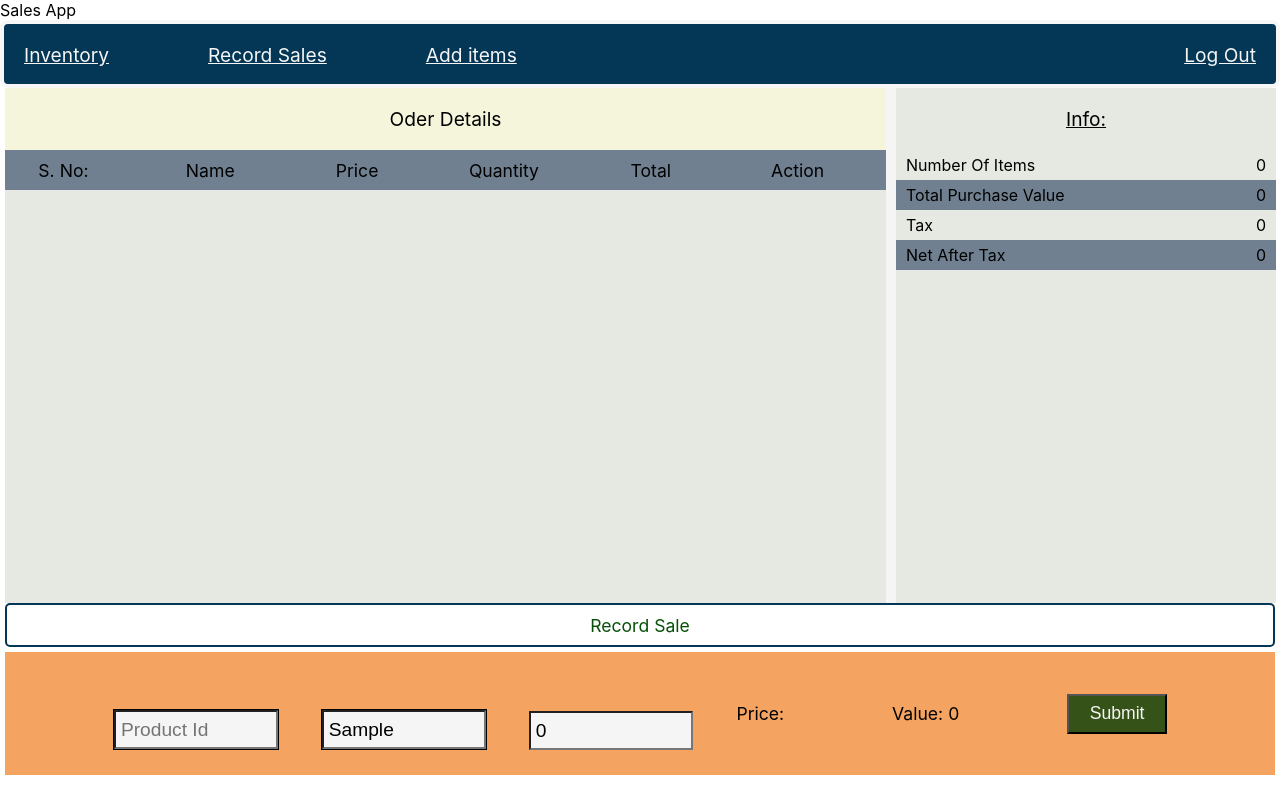
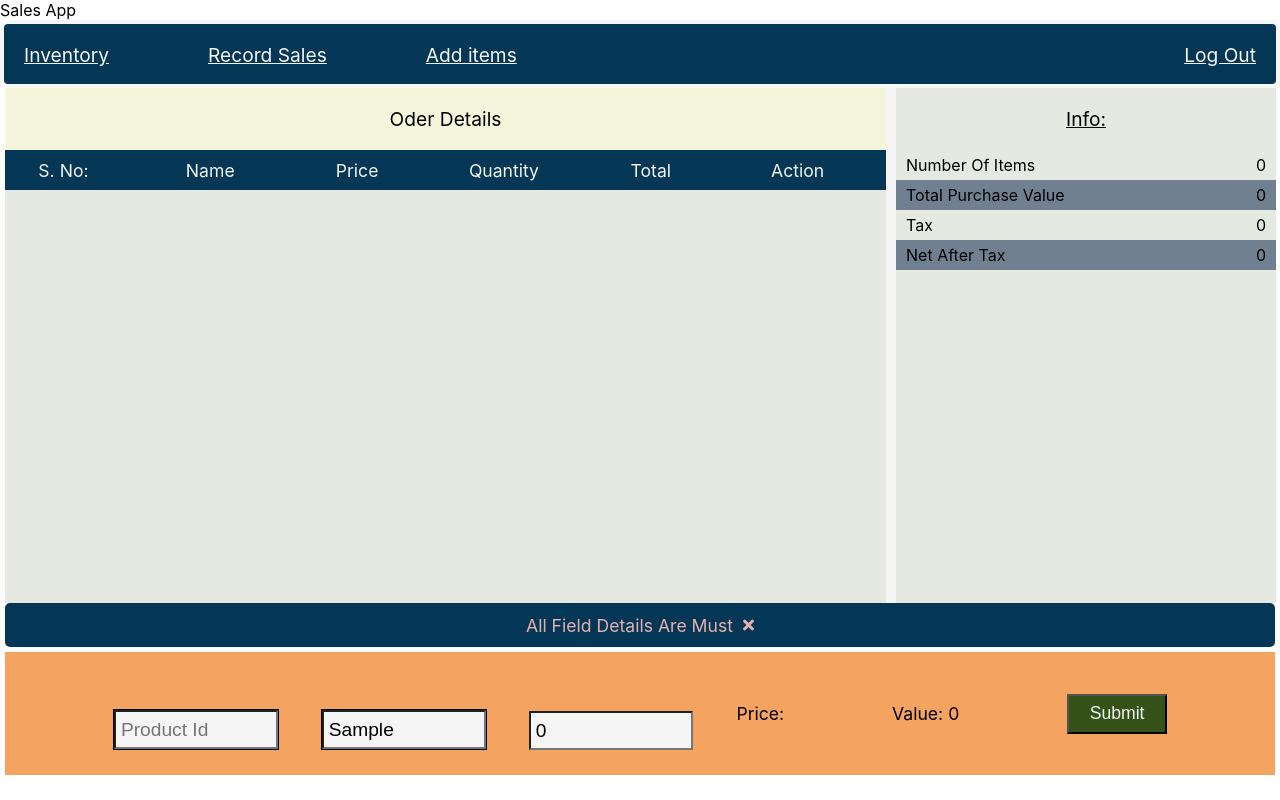
Before and after one commit to Narinder84/sales-record-app, a React (Create React App) app: page / in a window 1280 px wide. Both pictures are taken after typing "Sample", "Sample" into the empty fields and a click on the button "Submit". Built offline with nearby package versions, Linux system fonts and the light colour scheme.

Commit message:
sale form fully created

```diff
--- a/src/components/infobar/infobar.component.js
+++ b/src/components/infobar/infobar.component.js
@@ -6,14 +6,28 @@ import { setDeleteMessage } from '../../redux/oder/oder.action';
 
 import './infobar.style.scss';
 
-const InfoBar = ({ message, deleteMessage }) => {
+class InfoBar extends React.Component {
+	componentDidUpdate() {
+		if (
+			this.props.message === 'Item added' ||
+			this.props.message === 'Item deleted'
+		) {
+			setTimeout(() => {
+				this.props.deleteMessage();
+			}, 2000);
+		}
+	}
+	render() {
 		return (
 			<>
-			{message ? (
+				{this.props.message ? (
 					<>
-					<p className='mess'>{message}</p>
-					<p onClick={deleteMessage}>
+						<p className='mess'>{this.props.message}</p>
+						<p onClick={this.props.deleteMessage}>
+							{this.props.message === 'Item added' ||
+							this.props.message === 'Item deleted' ? null : (
 								<i className='co fas fa-times'></i>
+							)}
 						</p>
 					</>
 				) : (
@@ -21,7 +35,8 @@ const InfoBar = ({ message, deleteMessage }) => {
 				)}
 			</>
 		);
-};
+	}
+}
 
 const mapDispatchToProps = (dispatch) => ({
 	deleteMessage: () => dispatch(setDeleteMessage()),
--- a/src/components/infobar/infobar.style.scss
+++ b/src/components/infobar/infobar.style.scss
@@ -2,18 +2,18 @@
 .mess {
 	text-transform: capitalize;
 	font-size: 1.1rem;
-	color: rgb(248, 14, 14);
+	color: rgb(230, 175, 175);
 }
 .message {
 	text-transform: capitalize;
 	font-size: 1.1rem;
-	color: rgb(7, 80, 7);
+	color: whitesmoke;
 }
 .co {
 	margin-left: 10px;
-	color: brown;
+	color: rgb(230, 175, 175);
 	&:hover {
 		cursor: pointer;
-		color: black;
+		color: red;
 	}
 }
--- a/src/components/pages/sales-record/sales-record-component.jsx
+++ b/src/components/pages/sales-record/sales-record-component.jsx
@@ -38,15 +38,12 @@ const SalesRecord = () => {
 			<div className='lower-section'>
 				<div className='sale-panel'>
 					<div className=''>
-						<label htmlFor=''>Product Id:</label>
 						<input className='oder-form' placeholder='Product Id' />
 					</div>
 					<div className=''>
-						<label htmlFor=''>Product Id:</label>
 						<input className='oder-form' placeholder='Product Id' />
 					</div>
 					<div className=''>
-						<label htmlFor=''>Product Id:</label>
 						<input className='oder-form' placeholder='Product Id' />
 					</div>
 
--- a/src/components/sale-form/sale-form.component.jsx
+++ b/src/components/sale-form/sale-form.component.jsx
@@ -3,7 +3,7 @@
 import React from 'react';
 
 import SearchInput from '../search-inut-box/search-input.box';
-import { setAddItemToOderList } from '../../redux/oder/oder.action';
+import { setAddItemToOderList, setMessage } from '../../redux/oder/oder.action';
 import './sale-form.style.scss';
 import { connect } from 'react-redux';
 
@@ -61,7 +61,8 @@ class SaleForm extends React.Component {
 				...prevState,
 				[name]: value,
 				listForId: newlist,
-				selectedList: newlist.length > 0 ? newlist[this.state.cursor] : [],
+				selectedList:
+					newlist.length > 0 ? newlist[this.state.cursor] : undefined,
 				productName: newlist.length ? newlist[this.state.cursor].name : '',
 			}));
 		}
@@ -78,7 +79,7 @@ class SaleForm extends React.Component {
 				[name]: value,
 				listForProduct: newlist,
 				productId: newlist.length > 0 ? newlist[this.state.cursor].id : '',
-				selectedList: newlist ? newlist[this.state.cursor] : [],
+				selectedList: newlist ? newlist[this.state.cursor] : undefined,
 			});
 		}
 	};
@@ -142,12 +143,15 @@ class SaleForm extends React.Component {
 	handleSubmit = (e) => {
 		e.preventDefault();
 
-		if (
-			this.state.selectedList === undefined &&
-			Number(this.state.quantity) === 0
-		) {
-			return;
+		if (this.state.selectedList === undefined) {
+			const message = 'All field details are must';
+			return this.props.setMessage(message);
 		}
+		if (Number(this.state.quantity) === 0) {
+			const message = 'Quantity not added . Please give valid quantity';
+			return this.props.setMessage(message);
+		}
+
 		const item = {
 			...this.state.selectedList,
 			quantity: this.state.quantity,
@@ -162,7 +166,7 @@ class SaleForm extends React.Component {
 			quantity: 0,
 			selected: '',
 			listForId: [],
-			selectedList: [],
+			selectedList: undefined,
 		});
 		this.textInput.current.focus();
 	};
@@ -226,5 +230,6 @@ class SaleForm extends React.Component {
 
 const mapDispatchToProps = (dispatch) => ({
 	setAddItemToOderList: (item) => dispatch(setAddItemToOderList(item)),
+	setMessage: (message) => dispatch(setMessage(message)),
 });
 export default connect(null, mapDispatchToProps)(SaleForm);
--- a/src/components/table.row/table.row.jsx
+++ b/src/components/table.row/table.row.jsx
@@ -35,13 +35,11 @@ class TableRow extends React.Component {
 	handleChange = (e) => {
 		e.preventDefault();
 		if (e.keyCode !== 13) {
-			console.log(e.keyCode, 'not 13');
 			e.preventDefault();
 			const { name, value } = e.target;
 			return this.setState({ [name]: value });
 		}
 		if (e.keyCode === 13) {
-			console.log(e.keyCode, 'is 13');
 			e.preventDefault();
 			return this.setState({ ...this.state, isActive: false });
 		}
--- a/src/components/table.row/table.row.scss
+++ b/src/components/table.row/table.row.scss
@@ -1,7 +1,7 @@
 /** @format */
 
 .inActive {
-	padding-left: 90px;
+	padding-left: 65px;
 	font-size: 1.1rem;
 	display: flex;
 	align-items: center;
--- a/src/pages/sales-record/sales-record-styles.scss
+++ b/src/pages/sales-record/sales-record-styles.scss
@@ -8,6 +8,7 @@
 		justify-content: center;
 		align-items: center;
 		border: 2px solid rgb(4, 55, 85);
+		background-color: rgb(4, 55, 85);
 	}
 }
 .upper-section {
@@ -52,13 +53,14 @@
 	flex-direction: column;
 
 	.heading-row {
+		color: whitesmoke;
 		position: sticky;
 		top: 0;
 		display: flex;
 		height: 40px;
 		justify-content: space-between;
 		align-items: center;
-		background-color: slategrey;
+		background-color: rgb(4, 55, 85);
 		.cell {
 			display: flex;
 			justify-content: center;
--- a/src/redux/oder/oder.action.js
+++ b/src/redux/oder/oder.action.js
@@ -8,7 +8,6 @@ export const setAddItemToOderList = (item) => ({
 });
 
 export const setDeleteItemFromOderList = (item) => {
-	console.log(item);
 	return {
 		type: oderActionTypes.DELETE_ITEM_FROM_ODER_LIST,
 		payload: item,
@@ -18,3 +17,7 @@ export const setDeleteItemFromOderList = (item) => {
 export const setDeleteMessage = () => ({
 	type: oderActionTypes.REMOVE_MESSAGE,
 });
+export const setMessage = (message) => ({
+	type: oderActionTypes.SET_MESSAGE,
+	payload: message,
+});
--- a/src/redux/oder/oder.action.types.js
+++ b/src/redux/oder/oder.action.types.js
@@ -4,6 +4,7 @@ export const oderActionTypes = {
 	ADD_ITEM_TO_ODER_LIST: 'ADD_ITEM_TO_ODER_LIST',
 	DELETE_ITEM_FROM_ODER_LIST: 'DELETE_ITEM_FROM_ODER_LIST',
 	REMOVE_MESSAGE: 'REMOVE_MESSAGE',
+	SET_MESSAGE: 'SET_MESSAGE',
 };
 
 // export default oderActionTypes;
--- a/src/redux/oder/oder.reducer.js
+++ b/src/redux/oder/oder.reducer.js
@@ -16,7 +16,11 @@ export const OderReducer = (state = INITIAL_STATE, action = {}) => {
 			return oderListAfterDeleteItem(state, action.payload);
 		case oderActionTypes.REMOVE_MESSAGE:
 			return { ...state, message: '' };
-
+		case oderActionTypes.SET_MESSAGE:
+			return {
+				...state,
+				message: action.payload,
+			};
 		default:
 			return state;
 	}
--- a/src/redux/oder/oder.utils.js
+++ b/src/redux/oder/oder.utils.js
@@ -7,11 +7,12 @@ export const oderList = (state, item) => {
 		return { ...state, message: 'Item already exists' };
 	}
 	const newlist = [...state.oderList, item];
-	return { ...state, message: '', oderList: newlist };
+	return { ...state, message: 'Item added', oderList: newlist };
 };
 export const oderListAfterDeleteItem = (state, item) => {
 	const data = {
 		...state,
+		message: 'Item deleted',
 		oderList: state.oderList.filter((data) => data.id !== item.id),
 	};
 
```
Lines whose indentation alone changed are shown as unchanged.
